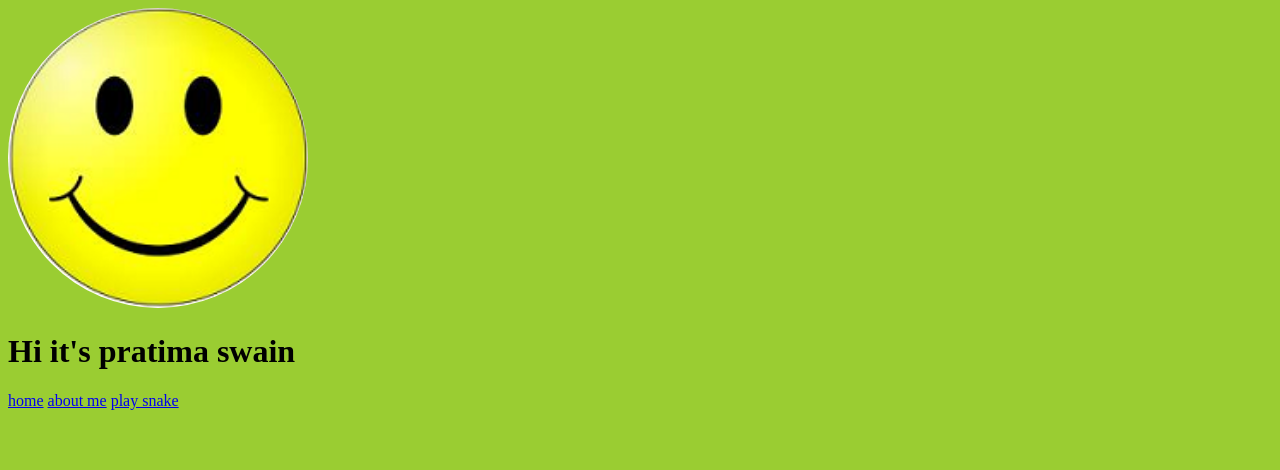
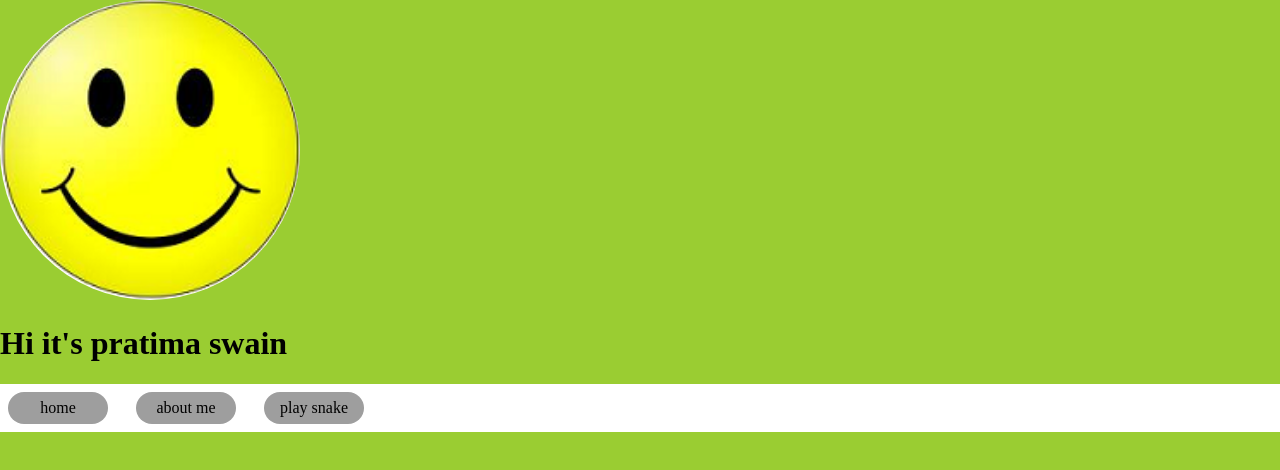
Before and after one commit to PratimaManjariSwain/PratimaManjariSwain.github.io, a plain HTML site: page index.html in a window 1280 px wide. Drawn offline with Linux system fonts and the light colour scheme.

Commit message:
nav bar updation

```diff
--- a/index.html
+++ b/index.html
@@ -8,10 +8,24 @@
     <link rel="stylesheet" type="text/css" href="./styles/style.css">
 </head>
 <body>
+
       <img id="bunnu" src="image/bunusmile.png" alt="bunusmile" />
+
       <h1>Hi it's pratima swain</h1>
-      <a href="./index.html">home</a>
-      <a href="./about.html">about me</a>
-      <a href="./snake.html">play snake</a>
+      <div class="nav_container">
+
+   <div class="nav_link_container">
+      <a class="nav_link" href="./index.html">home</a>
+    </div>
+
+    <div class="nav_link_container">
+      <a class="nav_link" href="./about.html">about me</a>
+    </div>
+
+    <div class="nav_link_container">
+      <a class="nav_link" href="./snake.html">play snake</a>
+    </div>
+
+  </div>
     </body>
 </html>
--- a/styles/style.css
+++ b/styles/style.css
@@ -1,5 +1,8 @@
 body {
-    background: yellowgreen
+    background: yellowgreen;
+    /* 14 nov class */
+    padding: 0px;
+    margin: 0px;
 }
 #bunnu {
     width: 300px;
@@ -7,3 +10,29 @@ body {
     border-radius: 300px;
 
 }
+/* 14nov class */
+.nav_container
+{
+    width: 100%;
+    height: 48px;
+    display: flex;
+    background-color: white;
+    flex-direction: row;
+}
+.nav_link_container
+{
+    padding: 8px;
+    margin-right: 12px;
+}
+.nav_link
+{
+    width: 100px;
+    height: 100%;
+    display: flex;
+    justify-content: center;
+    align-items: center;
+    text-decoration: none;
+    color: #000000;
+    background-color: #9e9e9e;
+    border-radius: 20px;
+}
```
